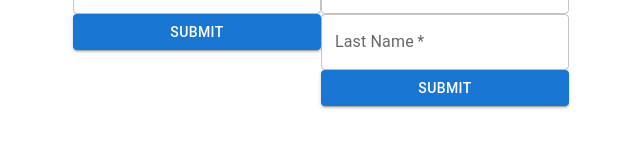
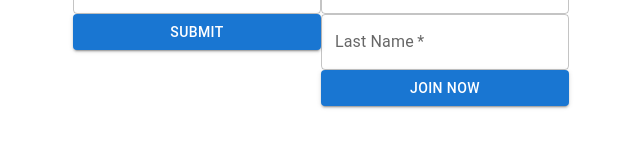
Before and after one commit to ellemd709/Sleeptrainapp, a React (Create React App) app in the folder app/: page / in a window 1280 px wide. Shown: the part 424-572 px from the top of the page, without its empty margins (319-959 px from the left). Built offline with nearby package versions, Linux system fonts and the light colour scheme.

Commit message:
button js

```diff
--- a/app/src/components/Register.js
+++ b/app/src/components/Register.js
@@ -32,7 +32,7 @@ const Register = () => {
             label="Last Name"
 
             />
-        <Button variant="contained">Submit</Button> </Box>
+        <Button variant="contained">Join Now</Button> </Box>
     </form>
     )
 }
```
